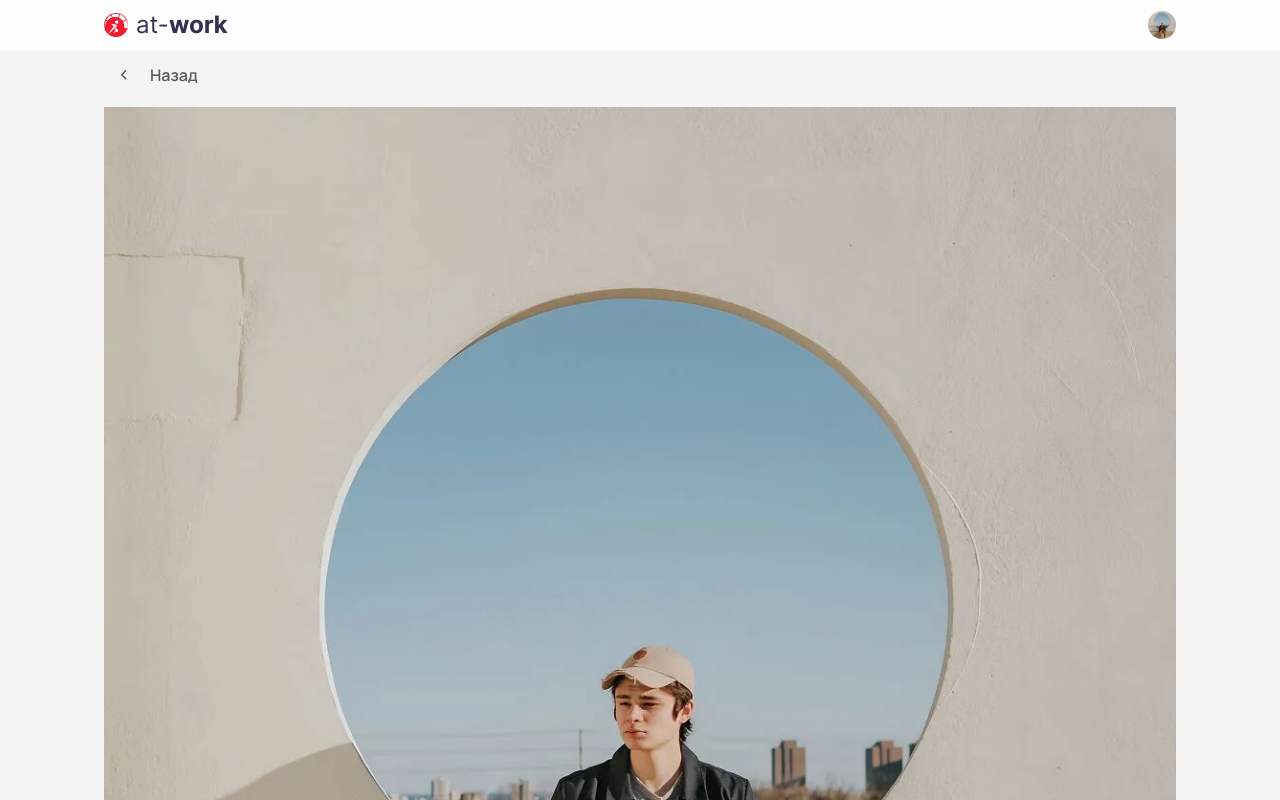
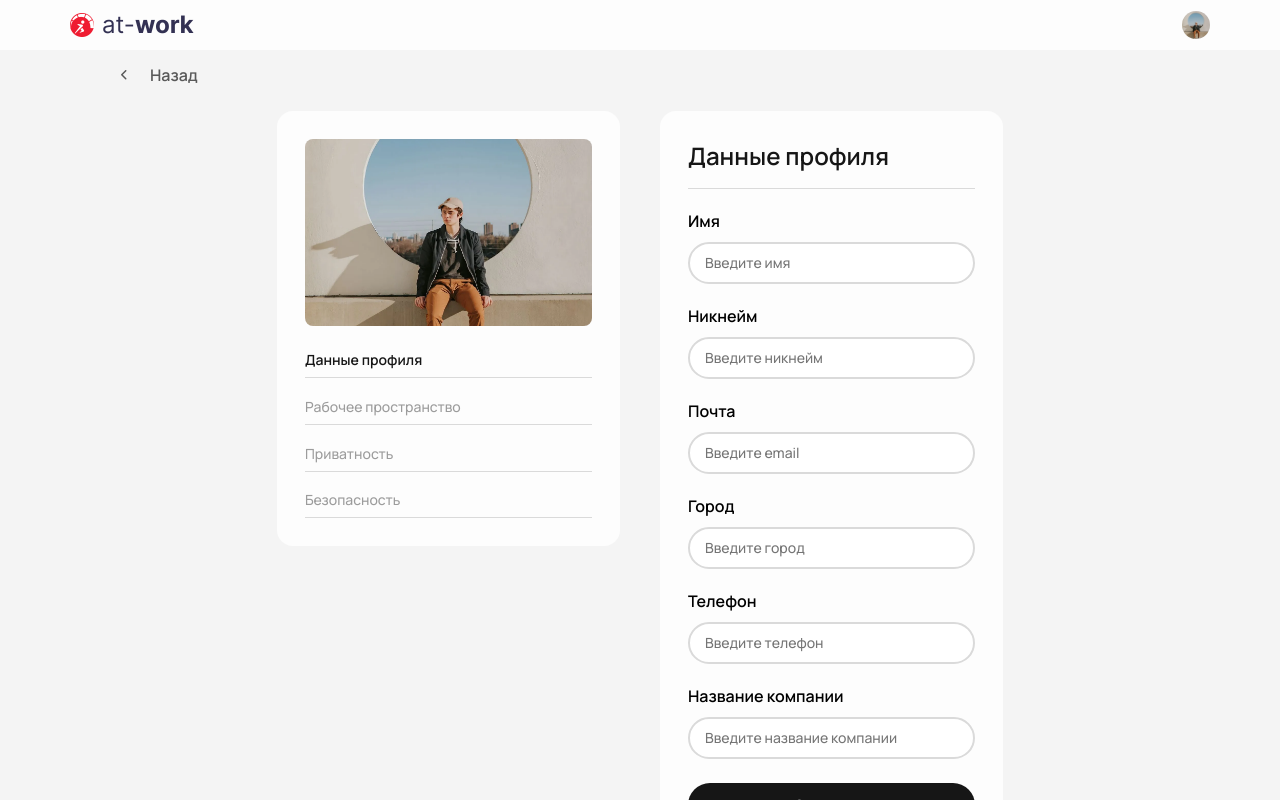
Before and after one commit to rayonnant/atwork, a React (Vite) app: page /edit/1 in a window 1280 px wide. Shown: the top 800 px of the page. Built offline with nearby package versions, Linux system fonts and the light colour scheme.

Commit message:
feat: add form

```diff
--- a/src/components/BackButton/BackButton.tsx
+++ b/src/components/BackButton/BackButton.tsx
@@ -7,13 +7,13 @@ export const BackButton: React.FC = () => {
             <span className={styles['back-button__icon-container']}>
             <svg className={`${styles['back-button__icon']} ${styles['back-button__icon--large']}`} width="12"
                  height="12" viewBox="0 0 12 12" fill="none" xmlns="http://www.w3.org/2000/svg">
-                <path d="M11.25 6H0.75" stroke-width="1.5" stroke-linecap="round" stroke-linejoin="round"/>
-                <path d="M6 11.25L0.75 6L6 0.75" stroke-width="1.5" stroke-linecap="round" stroke-linejoin="round"/>
+                <path d="M11.25 6H0.75" strokeWidth="1.5" strokeLinecap="round" strokeLinejoin="round"/>
+                <path d="M6 11.25L0.75 6L6 0.75" strokeWidth="1.5" strokeLinecap="round" strokeLinejoin="round"/>
             </svg>
 
             <svg className={`${styles['back-button__icon']} ${styles['back-button__icon--small']}`} width="6"
                  height="10" viewBox="0 0 6 10" fill="none" xmlns="http://www.w3.org/2000/svg">
-                <path fill-rule="evenodd" clip-rule="evenodd"
+                <path fillRule="evenodd" clipRule="evenodd"
                       d="M5.28033 9.28033C4.98744 9.57322 4.51256 9.57322 4.21967 9.28033L0.21967 5.28033C-0.0732231 4.98744 -0.0732231 4.51256 0.21967 4.21967L4.21967 0.21967C4.51256 -0.0732233 4.98744 -0.0732233 5.28033 0.21967C5.57322 0.512563 5.57322 0.987437 5.28033 1.28033L1.81066 4.75L5.28033 8.21967C5.57322 8.51256 5.57322 8.98744 5.28033 9.28033Z"
                       fill="#595959"/>
             </svg>
--- a/src/components/MainHeader/MainHeader.module.scss
+++ b/src/components/MainHeader/MainHeader.module.scss
@@ -11,6 +11,7 @@
     flex-direction: row;
     justify-content: space-between;
     align-items: center;
+    max-width: 1140px;
   }
 
   &__logo {
--- a/src/pages/EditPage/EditPage.module.scss
+++ b/src/pages/EditPage/EditPage.module.scss
@@ -3,16 +3,200 @@
   padding-right: 16px;
 }
 
-.settings {
-  &__section {
-    margin-top: 20px;
+.edit-page {
+  &__content {
+    margin-top: 33px;
+    display: flex;
+    flex-direction: column;
+    row-gap: 32px;
+    column-gap: 0;
+    align-items: center;
   }
 }
 
-@media (min-width: 1400px) {
-  .settings {
-    &__section {
-      margin-top: 24px;
+.settings {
+  &__section {
+    padding: 28px;
+    border-radius: 16px;
+    background-color: var(--color06);
+    min-width: 343px;
+    width: 343px;
+  }
+  &__photo {
+    border-radius: 8px;
+    width: 287px;
+    height: 187px;
+    object-fit: cover;
+    &-wrapper {
+      border-radius: 8px;
+    }
+  }
+
+  &__options {
+    margin-top: 23px;
+    display: flex;
+    flex-direction: column;
+
+    &__item {
+      font-family: var(--manrope), sans-serif;
+      font-size: 0.875rem;
+      font-weight: 500;
+      padding-bottom: 7px;
+      border-bottom: 1px solid var(--color04);
+      margin-bottom: 17.8px;
+      color: var(--color03);
+      cursor: pointer;
+      transition: color 0.3s ease-out;
+
+      &:last-child {
+        margin-bottom: 0;
+      }
+
+      &:hover {
+        color: var(--color-accent);
+        transition: color 0.3s ease-out;
+      }
+
+      &--active {
+        color: var(--color01);
+        cursor: default;
+        font-weight: 600;
+        &:hover {
+          color: var(--color01);
+        }
+      }
     }
   }
 }
+
+.profile-data {
+  &__section {
+    padding: 28px;
+    border-radius: 16px;
+    background-color: var(--color06);
+    width: 343px;
+  }
+  &__title {
+    font-family: var(--manrope), sans-serif;
+    font-size: 1.5rem;
+    font-weight: 600;
+    color: var(--color01);
+    padding-bottom: 13.5px;
+    border-bottom: 1px solid var(--color04);
+    //height: 49px;
+    margin-top: -1px;
+  }
+  &__form {
+    display: flex;
+    flex-direction: column;
+  }
+  &__label {
+    margin-top: 20px;
+    font-family: var(--manrope), sans-serif;
+    font-size: 1rem;
+    font-weight: 600;
+    height: 22px;
+    max-width: 420px;
+  }
+  &__input {
+    margin-top: 11px;
+    height: 42px;
+    font-family: var(--manrope), sans-serif;
+    font-size: 0.875rem;
+    font-weight: 500;
+    color: var(--color01);
+    border-radius: 50px;
+    border: 2px solid var(--color04);
+    outline: none;
+    max-width: 420px;
+    padding: 11.5px 8px 11.5px 15px;
+  }
+  &__submit {
+    margin-top: 24px;
+    width: 287px;
+    height: 44px;
+    outline: none;
+    border: none;
+    border-radius: 50px;
+    background-color: var(--color01);
+    color: var(--color06);
+    font-family: var(--manrope), sans-serif;
+    font-size: 0.875rem;
+    font-weight: 600;
+    display: flex;
+    justify-content: center;
+    align-items: center;
+  }
+}
+
+@media (min-width: 923px) {
+  .edit-page {
+    &__content {
+      margin-top: 24px;
+      flex-direction: row;
+      row-gap: 0;
+      column-gap: 40px;
+      align-items: flex-start;
+      justify-content: center;
+    }
+  }
+
+}
+
+@media (min-width: 1400px) {
+  .edit-page {
+    &__content {
+      margin-top: 44px;
+      flex-direction: row;
+      row-gap: 0;
+      column-gap: 40px;
+    }
+  }
+
+  .settings {
+    &__section {
+      padding: 40px;
+      width: 360px;
+    }
+    &__photo {
+      width: 280px;
+      height: 485px;
+      object-fit: cover;
+    }
+
+    &__options {
+      margin-top: 40px;
+
+      &__item {
+        font-size: 1rem;
+        padding-bottom: 10px;
+        margin-bottom: 22.8px;
+      }
+    }
+  }
+
+  .profile-data {
+    &__section {
+      padding: 40px;
+      width: 100%;
+      max-width: 760px;
+    }
+    &__label {
+      font-size: 1.12rem;
+      margin-top: 22.5px;
+      height: 25px;
+    }
+    &__input {
+      padding-top: 10px;
+      padding-bottom: 10px;
+      padding-left: 14px;
+      font-size: 1rem;
+    }
+    &__submit {
+      margin-top: 32px;
+      width: 170px;
+      height: 46px;
+      font-size: 1rem;
+    }
+  }
+}
--- a/src/pages/EditPage/EditPage.tsx
+++ b/src/pages/EditPage/EditPage.tsx
@@ -1,8 +1,8 @@
 import styles from './EditPage.module.scss';
 import manWebp from "@/assets/images/man.webp";
 import manPNG from "@/assets/images/man.png";
-import { useForm } from "react-hook-form";
-import { formSchema, type FormSchema } from "@/utils/userFormSchema";
+import {useForm} from "react-hook-form";
+import {formSchema, type FormSchema} from "@/utils/userFormSchema";
 import {BackButton} from "@components/BackButton/BackButton.tsx";
 
 export const EditPage: React.FC = () => {
@@ -10,7 +10,7 @@ export const EditPage: React.FC = () => {
         register,
         handleSubmit,
         setError,
-    formState: { errors }
+        formState: {errors}
     } = useForm<FormSchema>();
 
     const onSubmit = (data: unknown) => {
@@ -32,124 +32,128 @@ export const EditPage: React.FC = () => {
         <main className={styles.main}>
             <div className='wrapper'>
                 <BackButton/>
+                <div className={styles['edit-page__content']}>
                     <section className={styles['settings__section']}>
                             <picture className={styles['settings__photo-wrapper']}>
                                 <source srcSet={manWebp} type='image/webp'/>
                                 <img src={manPNG} alt='Photo' className={styles.settings__photo}/>
                             </picture>
-          <ul className="setting__options">
-            <li className="setting__options__item">Данные профиля</li>
-            <li className="setting__options__item">Рабочее пространство</li>
-            <li className="setting__options__item">Приватность</li>
-            <li className="setting__options__item">Безопасность</li>
+                            <ul className={styles['settings__options']}>
+                                <li className={`${styles['settings__options__item']} ${styles['settings__options__item--active']}`}>Данные
+                                    профиля
+                                </li>
+                                <li className={styles['settings__options__item']}>Рабочее пространство</li>
+                                <li className={styles['settings__options__item']}>Приватность</li>
+                                <li className={styles['settings__options__item']}>Безопасность</li>
                             </ul>
                     </section>
 
-        <section className="profile-data__section">
-          <h2 className="profile-data__title">Данные профиля</h2>
-          <form onSubmit={handleSubmit(onSubmit)} noValidate>
-            <label htmlFor="name" className="profile-data__label">
+                    <section className={styles['profile-data__section']}>
+                            <h2 className={styles['profile-data__title']}>Данные профиля</h2>
+                            <form onSubmit={handleSubmit(onSubmit)} noValidate className={styles['profile-data__form']}>
+                                <label htmlFor="name" className={styles["profile-data__label"]}>
                                     Имя
                                 </label>
                                 <input
                                     id="name"
                                     type="text"
                                     placeholder="Введите имя"
-                className="profile-data__input"
+                                    className={styles['profile-data__input']}
                                     {...register("name")}
                                 />
                                 {errors.name && (
-                <span className="profile-data__error">
+                                    <span className={styles['profile-data__error']}>
                 {errors.name.message}
               </span>
                                 )}
 
-            <label htmlFor="nickname" className="profile-data__label">
+                                <label htmlFor="nickname" className={styles['profile-data__label']}>
                                     Никнейм
                                 </label>
                                 <input
                                     id="nickname"
                                     type="text"
                                     placeholder="Введите никнейм"
-                className="profile-data__input"
+                                    className={styles['profile-data__input']}
                                     {...register("nickname")}
                                 />
                                 {errors.nickname && (
-                <span className="profile-data__error">
+                                    <span className={styles['profile-data__error']}>
                 {errors.nickname.message}
               </span>
                                 )}
 
-            <label htmlFor="email" className="profile-data__label">
+                                <label htmlFor="email" className={styles['profile-data__label']}>
                                     Почта
                                 </label>
                                 <input
                                     id="email"
                                     type="email"
                                     placeholder="Введите email"
-                className="profile-data__input"
+                                    className={styles['profile-data__input']}
                                     {...register("email")}
                                 />
                                 {errors.email && (
-                <span className="profile-data__error">
+                                    <span className={styles['profile-data__error']}>
                 {errors.email.message}
               </span>
                                 )}
 
-            <label htmlFor="city" className="profile-data__label">
+                                <label htmlFor="city" className={styles['profile-data__label']}>
                                     Город
                                 </label>
                                 <input
                                     id="city"
                                     type="text"
-                placeholder="Введите ваш город"
-                className="profile-data__input"
+                                    placeholder="Введите город"
+                                    className={styles['profile-data__input']}
                                     {...register("city")}
                                 />
                                 {errors.city && (
-                <span className="profile-data__error">
+                                    <span className={styles['profile-data__error']}>
                 {errors.city.message}
               </span>
                                 )}
 
-            <label htmlFor="phone" className="profile-data__label">
+                                <label htmlFor="phone" className={styles['profile-data__label']}>
                                     Телефон
                                 </label>
                                 <input
                                     id="phone"
                                     type="text"
-                placeholder="Введите ваш номер телефона"
-                className="profile-data__input"
+                                    placeholder="Введите телефон"
+                                    className={styles['profile-data__input']}
                                     {...register("phone")}
                                 />
                                 {errors.phone && (
-                <span className="profile-data__error">
+                                    <span className={styles['profile-data__error']}>
                 {errors.phone.message}
               </span>
                                 )}
 
-            <label htmlFor="companyName" className="profile-data__label">
+                                <label htmlFor="companyName" className={styles['profile-data__label']}>
                                     Название компании
                                 </label>
                                 <input
                                     id="companyName"
                                     type="text"
                                     placeholder="Введите название компании"
-                className="profile-data__input"
+                                    className={styles['profile-data__input']}
                                     {...register("companyName")}
                                 />
                                 {errors.companyName && (
-                <span className="profile-data__error">
+                                    <span className={styles['profile-data__error']}>
                 {errors.companyName.message}
               </span>
                                 )}
 
-            <button type="submit" className="profile-data__submit">
+                                <button type="submit" className={styles['profile-data__submit']}>
                                     Сохранить
                                 </button>
                             </form>
                     </section>
                 </div>
+            </div>
         </main>
     );
 };
--- a/src/pages/MainPage/MainPage.module.scss
+++ b/src/pages/MainPage/MainPage.module.scss
@@ -14,6 +14,7 @@
     gap: 16px;
     height: 49px;
     font-family: var(--manrope), sans-serif;
+    font-weight: 600;
     font-size: 1.5rem;
     color: var(--color01);
   }
@@ -181,7 +182,6 @@
 
     &__name {
       font-size: 1.25rem;
-      font-weight: 500;
     }
 
     &__company {
--- a/src/store/cardsStore.ts
+++ b/src/store/cardsStore.ts
@@ -19,7 +19,7 @@ interface CardsStore {
 
 export const cardsStore = create<CardsStore>(set => ({
   cards: [
-    { id: 1, name: 'Анна', company: 'Компания 1', city: 'Москва', isArchive: false },
+    { id: 1, name: 'WowChika', company: 'Компания 1', city: 'Москва', isArchive: false },
     { id: 2, name: 'Максим', company: 'Компания 2', city: 'Санкт‑Петербург', isArchive: false },
     { id: 3, name: 'Елена', company: 'Компания 3', city: 'Санкт‑Петербург', isArchive: false },
     { id: 4, name: 'Дмитрий', company: 'Компания 4', city: 'Санкт‑Петербург', isArchive: false },
```
Also changed, not shown: src/components/BackButton/BackButton.module.scss (+7 -6 lines). Lines whose indentation alone changed are shown as unchanged.
